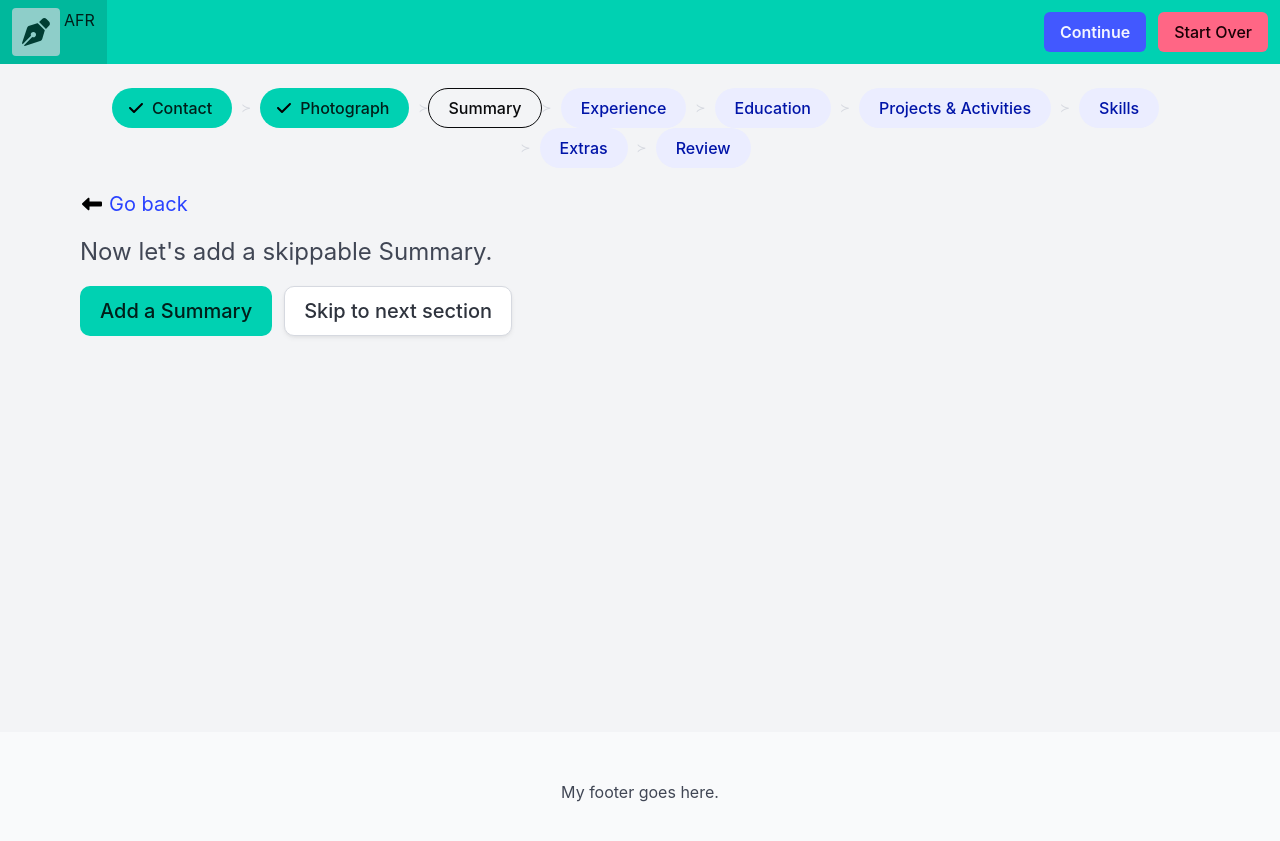
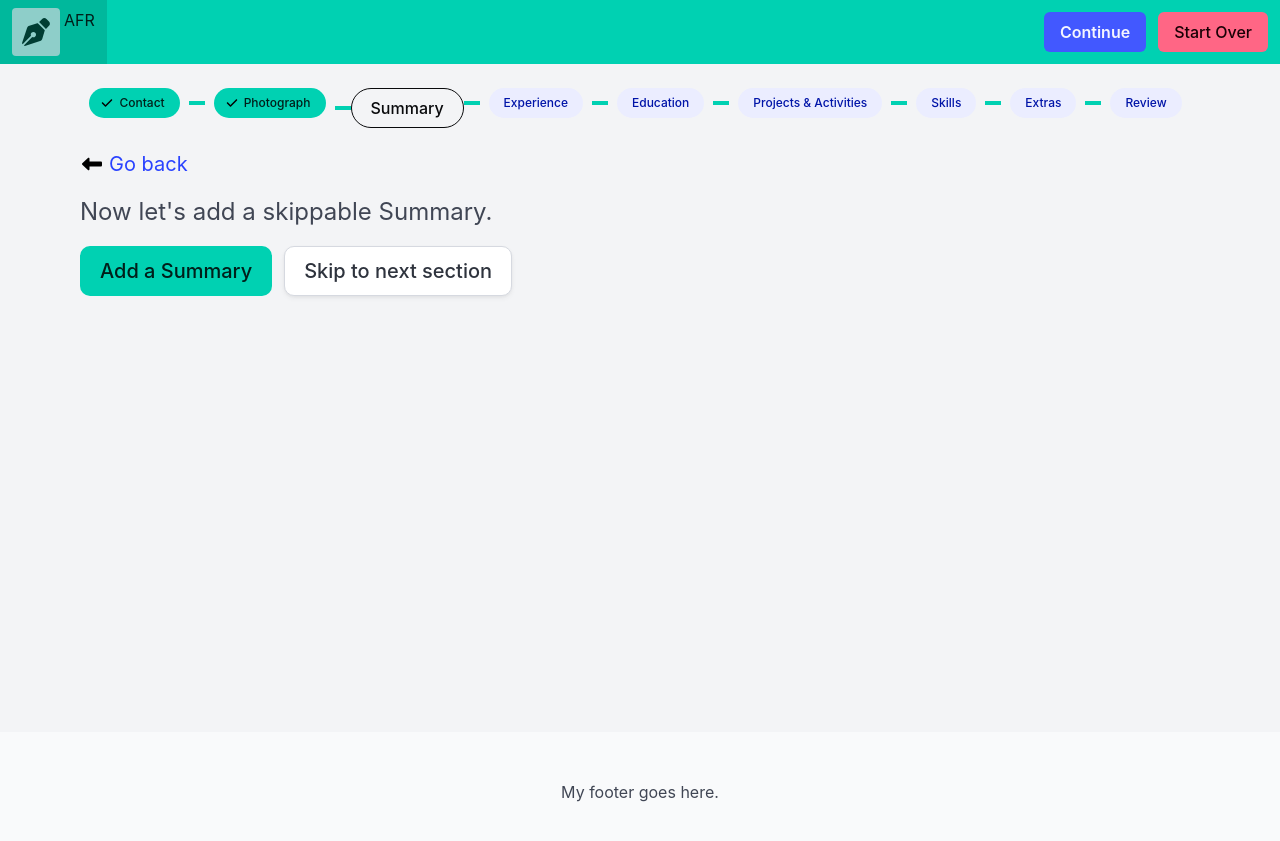
Before and after one commit to HeirOfNorton/alwaysfreeresume, a Jekyll site: the page built from pages/summary.html, in a window 1280 px wide. Shown: the top 841 px of the page. Built offline with Jekyll 4.4.1, drawn with Linux system fonts in a browser that asks for light colours.

Commit message:
More navbar tweaks.

```diff
--- a/_layouts/page.html
+++ b/_layouts/page.html
@@ -34,13 +34,13 @@ navpages:
 
 {% if page.navbar %}
     <div class="is-hidden-mobile block my-5 container">
-        <nav class="breadcrumb is-centered is-small has-succeeds-separator" aria-label="breadcrumb">
+        <nav class="breadcrumb is-centered is-small has-line-separator" aria-label="breadcrumb">
             <ul>
                 {% for nav in layout.navpages %}
                     {% if nav.index < page.navbar %}
                         <li>
                             <a href="{{ nav.url | relative_url }}">
-                                <button class="button is-primary is-rounded">
+                                <button class="button is-primary is-small is-rounded">
                                     <span class="icon">{% include icon.html i='check' %}</span>
                                     <span>{{ nav.title }}</span>
                                 </button>
@@ -55,7 +55,7 @@ navpages:
                     {% else %}
                         <li>
                             <a href="{{ nav.url | relative_url }}">
-                                <button class="button is-link is-light is-rounded">
+                                <button class="button is-link is-light is-small is-rounded">
                                     <span>{{ nav.title }}</span>
                                 </button>
                             </a>
--- a/assets/style.css
+++ b/assets/style.css
@@ -27,3 +27,10 @@ html, body {
 .file-cta, file-label {
     white-space: normal;
 }
+
+.has-line-separator li+li::before {
+    content: "";
+    width: 1rem;
+    border-top: .3rem solid;
+    border-color: var(--bulma-primary-base);
+}
```
